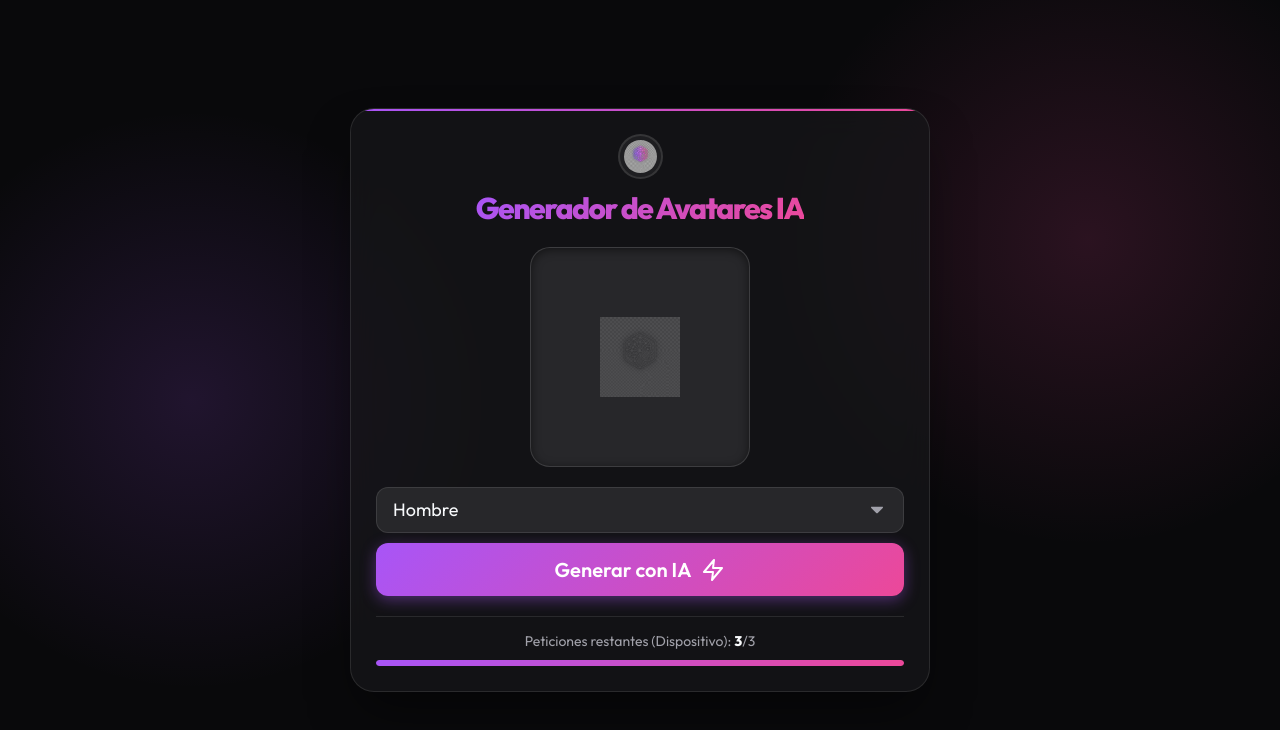
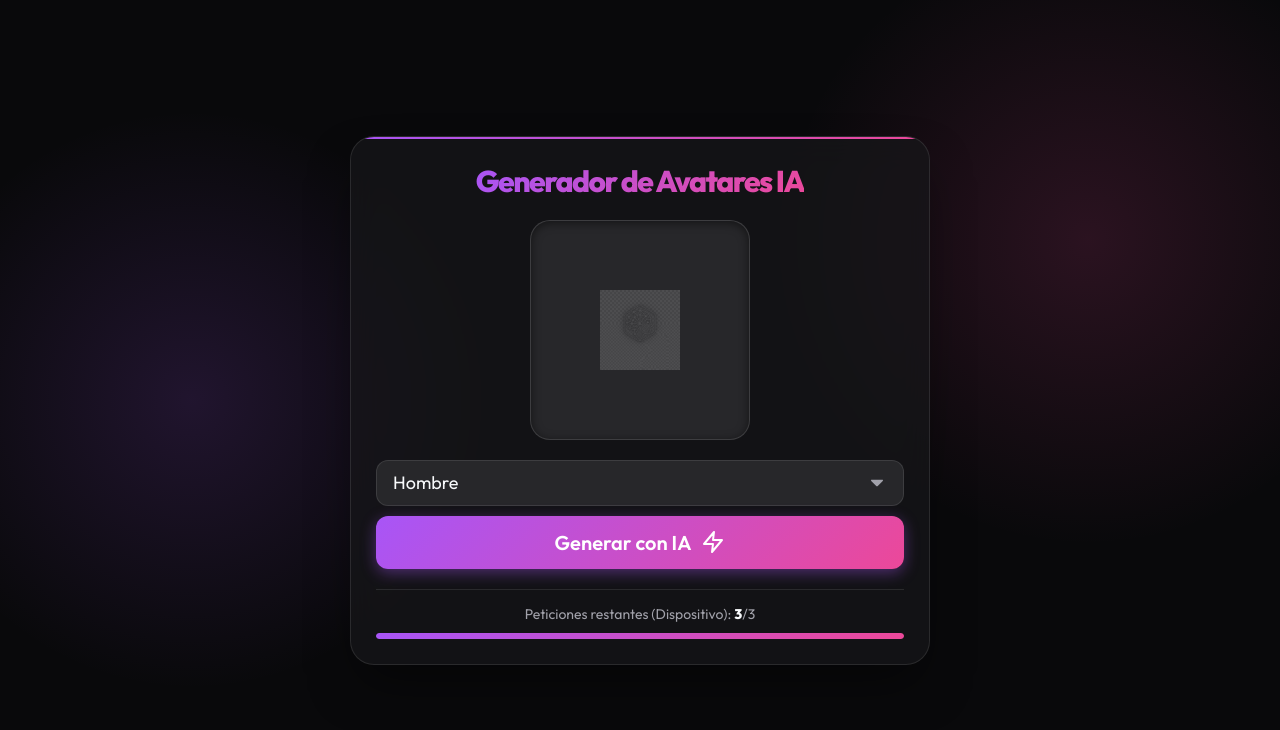
Before and after one commit to JesusBustos12/Generador-de-avatares-de-usuario-con-IA-, a website: page public/index.html in a window 1280 px wide. Drawn offline with Linux system fonts and the light colour scheme.

Commit message:
style: remover logo secundario del header para un diseño más minimalista

```diff
--- a/public/index.html
+++ b/public/index.html
@@ -13,7 +13,7 @@
     <!-- Open Graph Tags (Para redes sociales) -->
     <meta property="og:title" content="Avatares con IA - Premium">
     <meta property="og:description" content="Generador de Avatares Premium impulsado por IA. Crea ilustraciones profesionales en segundos.">
-    <meta property="og:image" content="/Assets/Imgs/User.png">
+    <meta property="og:image" content="/Assets/Imgs/premium_ai_logo_transparent_1781207318959.png">
     <meta property="og:url" content="URL_DEL_PROYECTO">
 
     <!-- Google Fonts: Outfit -->
@@ -34,7 +34,6 @@
         <section class="layout__container">
 
             <header class="container__header">
-                <img class="header__img" src="./Assets/Imgs/premium_ai_logo_transparent_1781207318959.png" alt="Logo de Avatares IA"/>
                 <h1 class="header__title">Generador de Avatares IA</h1>
             </header>
 
```
